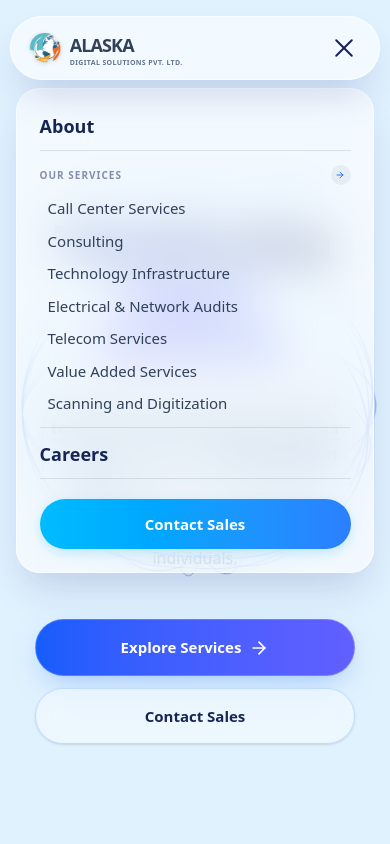
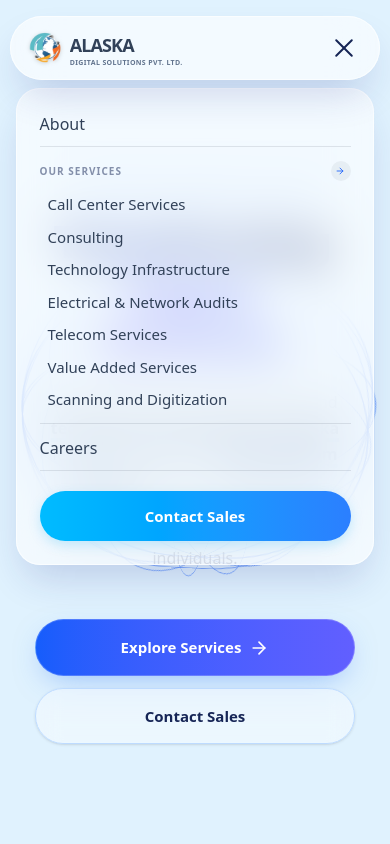
Before and after one commit to ace76765/first-website, a Next.js app: page / in a window 390 px wide. Both pictures are taken after a click on the button 344 px from the left and 48 px from the top of the page. Shown: the top 844 px of the page. Built offline with nearby package versions, Linux system fonts and the light colour scheme.

Commit message:
Soften mobile menu main links to match services typography

```diff
--- a/src/components/Navbar.tsx
+++ b/src/components/Navbar.tsx
@@ -203,9 +203,9 @@
           >
             <div className="flex flex-col gap-3 font-outfit">
               {menuOpenedOnPath !== "/" && (
-                <Link href="/" onClick={handleHomeClick} className="border-b border-slate-900/10 pb-2.5 text-lg font-semibold text-blue-950 hover:text-blue-600 transition-colors">Home</Link>
+                <Link href="/" onClick={handleHomeClick} className="border-b border-slate-900/10 pb-2.5 text-base font-medium text-slate-700 hover:text-blue-600 transition-colors">Home</Link>
               )}
-              <Link href="/about" onClick={handleMobileLinkClick("/about")} className="border-b border-slate-900/10 pb-2.5 text-lg font-semibold text-blue-950 hover:text-blue-600 transition-colors">About</Link>
+              <Link href="/about" onClick={handleMobileLinkClick("/about")} className="border-b border-slate-900/10 pb-2.5 text-base font-medium text-slate-700 hover:text-blue-600 transition-colors">About</Link>
 
               <div className="flex flex-col gap-1 border-b border-slate-900/10 pb-2.5">
                 <Link href="/services" onClick={handleMobileLinkClick("/services")} className="group flex items-center justify-between text-blue-950/50 hover:text-blue-600 transition-colors uppercase tracking-widest text-[10px] font-bold py-0.5">
@@ -223,7 +223,7 @@
                 </div>
               </div>
 
-              <Link href="/careers" onClick={handleMobileLinkClick("/careers")} className="border-b border-slate-900/10 pb-2.5 text-lg font-semibold text-blue-950 hover:text-blue-600 transition-colors">Careers</Link>
+              <Link href="/careers" onClick={handleMobileLinkClick("/careers")} className="border-b border-slate-900/10 pb-2.5 text-base font-medium text-slate-700 hover:text-blue-600 transition-colors">Careers</Link>
 
               <Link href="/contact" onClick={handleMobileLinkClick("/contact")} className="mt-2 block w-full py-3.5 text-center bg-gradient-to-r from-sky-400 to-blue-500 text-white font-bold text-[15px] rounded-full shadow-[0_4px_12px_rgba(56,189,248,0.25)] active:scale-95 transition-all">
                 Contact Sales
```
